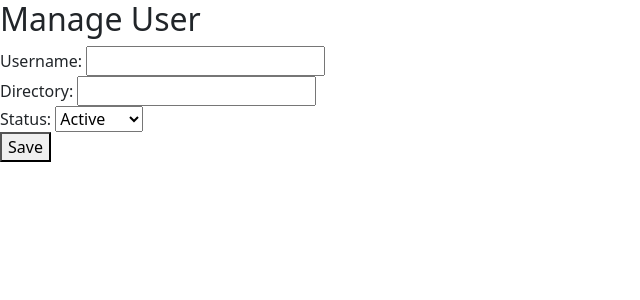
After one commit to sanashii/proftpd_flask, a Flask app: template templates/manage_user.html in a window 1280 px wide. The commit adds this page. Shown: the top 300 px of the page, without its empty margins (0-640 px from the left). Run offline with Flask 3, Linux system fonts and the light colour scheme; the template is opened without the code that fills it, so the values that code supplies are empty.

Commit message:
to fix and continue manage user

```diff
--- a/app.py
+++ b/app.py
@@ -73,7 +73,6 @@ def home():
 def get_filtered_sorted_users(sort_by='id', filter_status='all', search_query=''):
     query = User.query
 
-    # Filtering logic
     if filter_status == 'active':
         query = query.filter_by(status='Active')
     elif filter_status == 'inactive':
@@ -81,7 +80,6 @@ def get_filtered_sorted_users(sort_by='id', filter_status='all', search_query=''
     elif filter_status == 'all':
         query = query.filter(User.status.in_(['Active', 'Inactive', 'Disabled']))
 
-    # Sorting logic
     if sort_by == 'username':
         query = query.order_by(User.username)
     elif sort_by == 'id':
@@ -89,13 +87,12 @@ def get_filtered_sorted_users(sort_by='id', filter_status='all', search_query=''
     elif sort_by == 'directory':
         query = query.order_by(User.directory)
 
-    # Search logic
     if search_query:
         query = query.filter(User.username.like(f'%{search_query}%'))  # case insensitive search
 
     return query.all()
 
-
+# for logout button
 @app.route('/logout')
 def logout():
     session.clear()
@@ -122,6 +119,7 @@ def create_user():
     db.session.commit()
     return render_template('create_user.html', show_modal=' ') #TODO: not working yet
 
+# card component in home.html
 @app.route('/api/user_status_counts', methods=['GET'])
 def get_user_status_counts():
     active_users_count = User.query.filter_by(status='Active').count()
@@ -133,6 +131,31 @@ def get_user_status_counts():
         'inactive_users': inactive_users_count,
         'disabled_users': disabled_users_count
     })
+
+# manage user component
+@app.route('/user/<int:user_id>', methods=['GET'])
+def get_user(user_id):
+    user = User.query.get_or_404(user_id)
+    return jsonify({
+        'id': user.id,
+        'username': user.username,
+        'directory': user.directory,
+        'status': user.status
+    })
+
+# for updating user info in manage_user.html
+@app.route('/update_user', methods=['POST'])
+def update_user():
+    user_id = request.form['user_id']
+    user = User.query.get_or_404(user_id)
+
+    user.username = request.form['username']
+    user.directory = request.form['directory']
+    user.status = request.form['status']
+
+    db.session.commit()
+    return redirect(url_for('home'))
+
 
 class User(db.Model):
     id = db.Column(db.Integer, primary_key=True)
--- a/static/scripts.js
+++ b/static/scripts.js
@@ -75,3 +75,23 @@ function fetchUserStatusCounts() {
 $(document).ready(function() {
     fetchUserStatusCounts();
 });
+
+$(document).ready(function() {
+    const urlParams = new URLSearchParams(window.location.search);
+    const userId = urlParams.get('user_id');
+    if (userId) {
+        $.ajax({
+            url: `/user/${userId}`,
+            type: 'GET',
+            success: function(data) {
+                $('#user-id').val(data.id);
+                $('#username').val(data.username);
+                $('#directory').val(data.directory);
+                $('#status').val(data.status);
+            },
+            error: function() {
+                alert("Error loading user details.");
+            }
+        });
+    }
+});
--- /dev/null
+++ b/templates/manage_user.html
@@ -0,0 +1,38 @@
+<!DOCTYPE html>
+<html lang="en">
+<head>
+    <meta charset="UTF-8">
+    <meta name="viewport" content="width=device-width, initial-scale=1.0">
+    <title>Manage User Component</title>
+    <script src="/static/scripts.js"></script>
+
+    <!-- Bootstrap CSS -->
+    <link href="https://cdn.jsdelivr.net/npm/bootstrap@5.3.3/dist/css/bootstrap.min.css" rel="stylesheet" integrity="sha384-QWTKZyjpPEjISv5WaRU9OFeRpok6YctnYmDr5pNlyT2bRjXh0JMhjY6hW+ALEwIH" crossorigin="anonymous">
+    <script src="https://cdn.jsdelivr.net/npm/bootstrap@5.3.3/dist/js/bootstrap.bundle.min.js" integrity="sha384-YvpcrYf0tY3lHB60NNkmXc5s9fDVZLESaAA55NDzOxhy9GkcIdslK1eN7N6jIeHz" crossorigin="anonymous"></script>
+
+    <script src="https://code.jquery.com/jquery-3.7.1.min.js" integrity="sha256-/JqT3SQfawRcv/BIHPThkBvs0OEvtFFmqPF/lYI/Cxo=" crossorigin="anonymous"></script>
+</head>
+<body>
+    <h2>Manage User</h2>
+    <form id="manage-user-form" method="POST" action="/update_user">
+        <input type="hidden" id="user-id" name="user_id">
+        <div>
+            <label for="username">Username:</label>
+            <input type="text" id="username" name="username">
+        </div>
+        <div>
+            <label for="directory">Directory:</label>
+            <input type="text" id="directory" name="directory">
+        </div>
+        <div>
+            <label for="status">Status:</label>
+            <select id="status" name="status">
+                <option value="Active">Active</option>
+                <option value="Inactive">Inactive</option>
+                <option value="Disabled">Disabled</option>
+            </select>
+        </div>
+        <button type="submit">Save</button>
+    </form>
+</body>
+</html>
--- a/templates/user_table.html
+++ b/templates/user_table.html
@@ -58,7 +58,7 @@
         <tbody>
             {% if users %}
                 {% for user in users %}
-                <tr>
+                <tr onclick="window.location.href='/user?user_id={{ user.id }}'">
                     <th scope="row">{{ user.id }}</th>
                     <td>{{ user.username }}</td>
                     <td>{{ user.directory }}</td>
```
Also changed, not shown: 1 other file.
